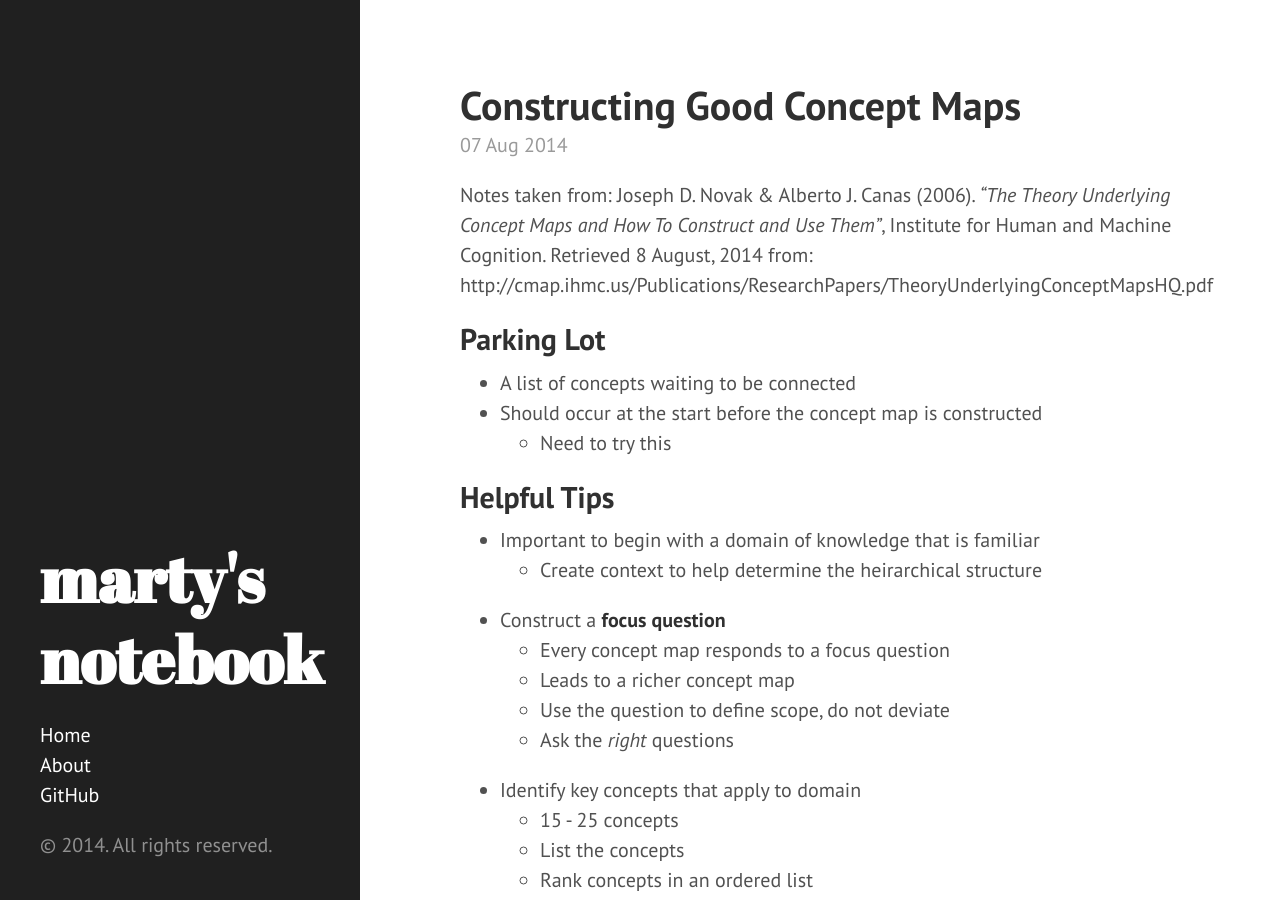
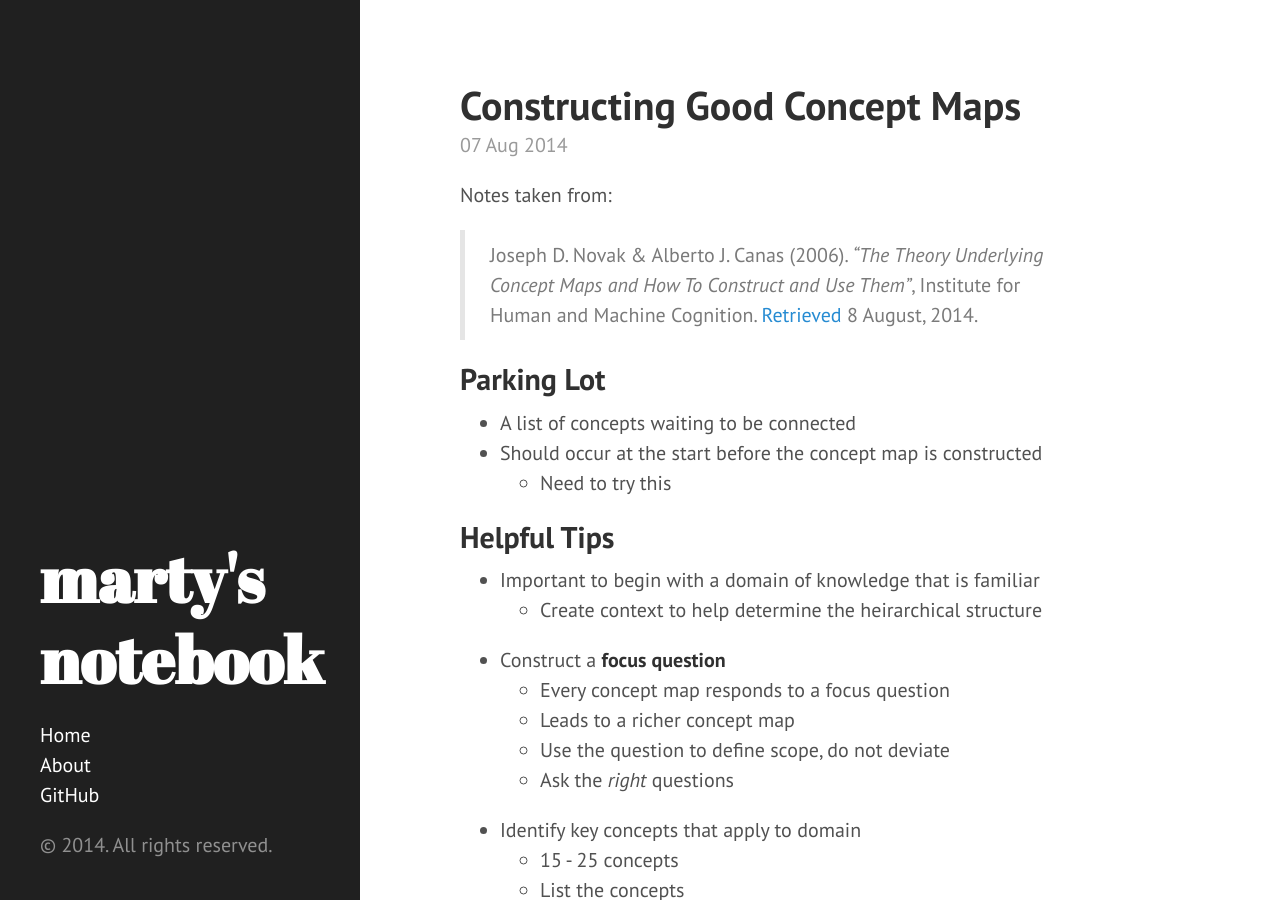
Before and after one commit to martymcflywa/martymcflywa.github.io, a Jekyll site: the page built from _posts/2014-08-07-constructing-good-concept-maps.md, in a window 1280 px wide and 900 px high. Built offline with Jekyll 4.4.1, drawn with Linux system fonts in a browser that asks for light colours; Markdown is read by kramdown in place of the engine named in the settings.

Commit message:
restructured references

```diff
--- a/_posts/2014-08-07-constructing-good-concept-maps.md
+++ b/_posts/2014-08-07-constructing-good-concept-maps.md
@@ -7,7 +7,9 @@ categories:
 - CSG1132
 ---
 
-Notes taken from: Joseph D. Novak & Alberto J. Canas (2006). *"The Theory Underlying Concept Maps and How To Construct and Use Them"*, Institute for Human and Machine Cognition. Retrieved 8 August, 2014 from: http://cmap.ihmc.us/Publications/ResearchPapers/TheoryUnderlyingConceptMapsHQ.pdf
+Notes taken from:
+
+>Joseph D. Novak & Alberto J. Canas (2006). *"The Theory Underlying Concept Maps and How To Construct and Use Them"*, Institute for Human and Machine Cognition. [Retrieved](http://cmap.ihmc.us/Publications/ResearchPapers/TheoryUnderlyingConceptMapsHQ.pdf) 8 August, 2014.
 
 ## Parking Lot
 
```
Also changed, not shown: _posts/2014-07-29-CSP1150-lecture-1.md (+1 -1 lines), _posts/2014-08-05-gathering-requirements.md (+3 -1 lines).
